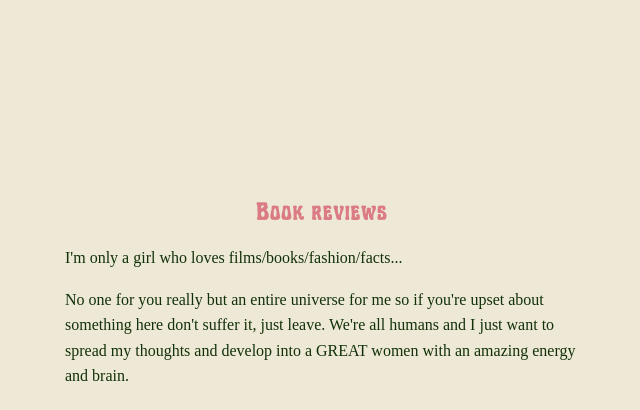
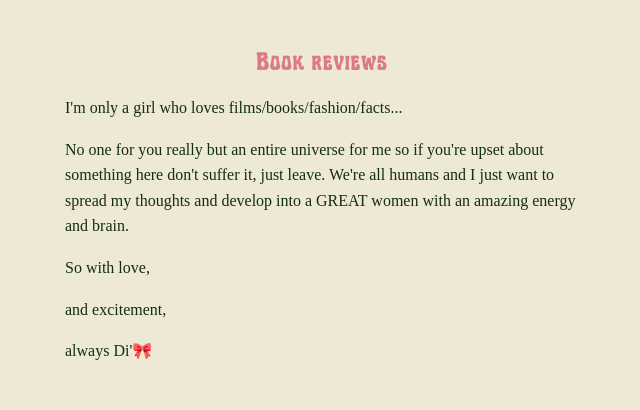
Before and after one commit to diabasmr/Diabasis, a PHP site: page /HTML/Library.html in a window 1280 px wide. Shown: the part 106-516 px from the top of the page, without its empty margins (319-959 px from the left). Run offline with PHP 8.4, Linux system fonts and the light colour scheme; some libraries are stand-ins or nearby versions; some web fonts are replaced.

Commit message:
fix problem footer

```diff
--- a/CSS/Library.css
+++ b/CSS/Library.css
@@ -207,15 +207,11 @@ nav a:active{
 
 /*tab*/
 
-h2{
+.reminder h2{
 	text-align:center;
-	margin-top:200px;
+	margin-top:50px;
 	font-family: Art-nuvo;
 	color: #db7c84;
-}
-
-h3{
-	font-family: Art-nuvo;
 }
 
 .container{
```
